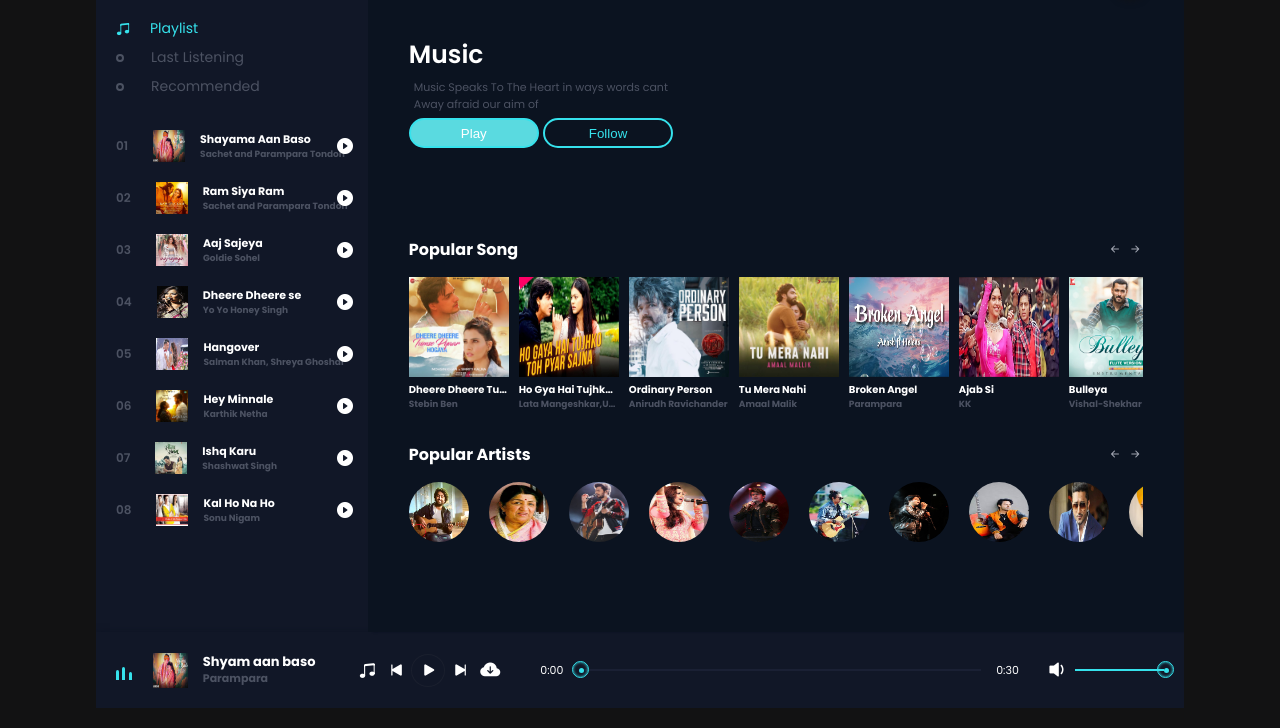
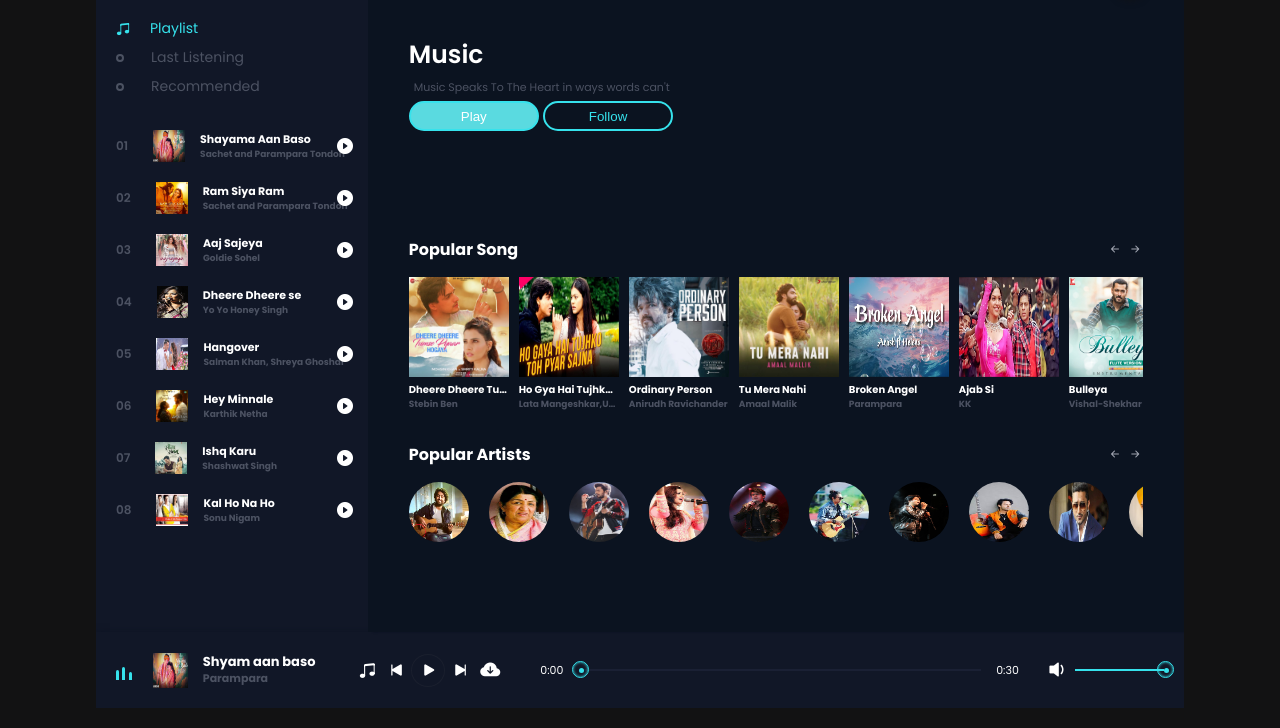
Before and after one commit to Anjalikeshri2206/music_website, a plain HTML site: page index.html in a window 1280 px wide. Shown: the part 72-800 px from the top of the page. Drawn offline with nearby package versions, Linux system fonts and the light colour scheme; files whose address does not match are found by name.

Commit message:
Update index.html

```diff
--- a/index.html
+++ b/index.html
@@ -114,7 +114,7 @@
 
             <div class="content">
                 <h1>Music </h1>
-                <p> Music Speaks To The Heart in ways words cant <br> Away afraid our aim of </p>
+                <p> Music Speaks To The Heart in ways words can't  </p>
                 <div class="buttons">
                     <button>Play</button>
                     <button>Follow</button>
```
